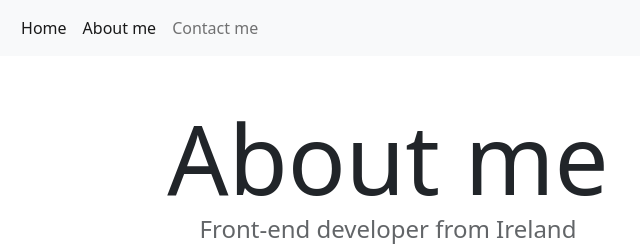
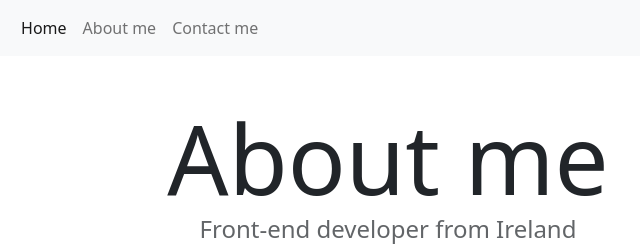
Before and after one commit to faicat99/seo-friendly, a website: page about.html in a window 1280 px wide. Shown: the top 246 px of the page, 252-892 px from the left. Drawn offline with nearby package versions, Linux system fonts and the light colour scheme.

Commit message:
updated navbar on about me

```diff
--- a/about.html
+++ b/about.html
@@ -49,10 +49,7 @@
               >
             </li>
             <li class="nav-item">
-              <a
-                class="nav-link active"
-                href="/about.html"
-                title="About Fainche Mckeown"
+              <a class="nav-link" href="/about.html" title="About Fainche Mckeown"
                 >About me</a
               >
             </li>
```
